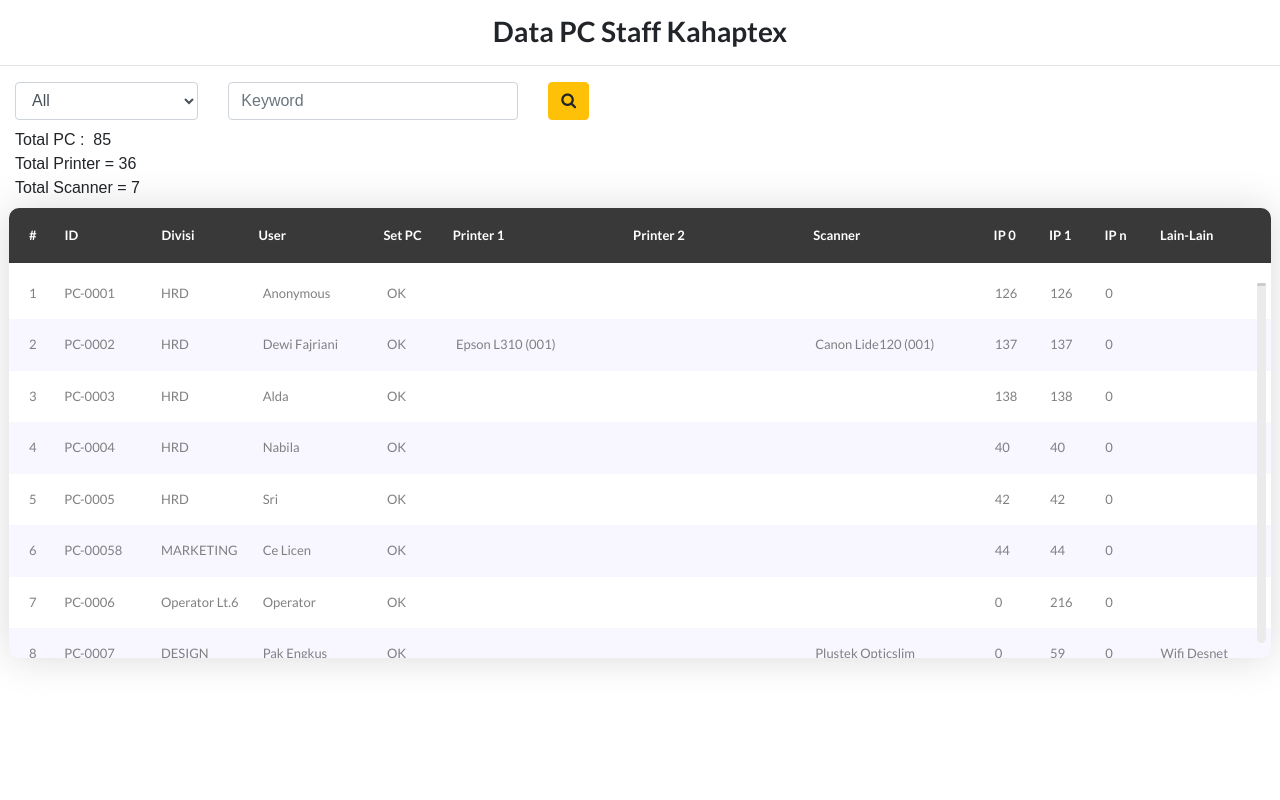
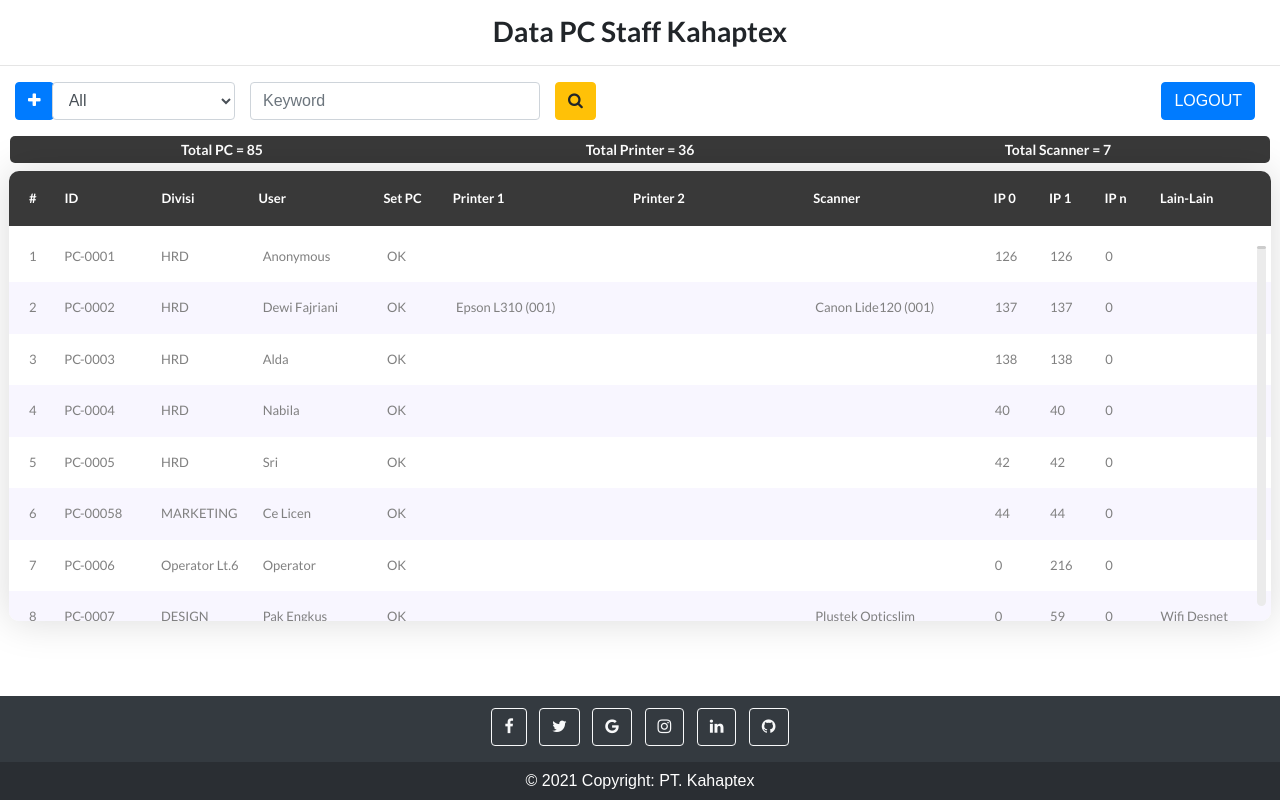
Before and after one commit to septyanid/pcid, a PHP site: page /index2 in a window 1280 px wide. Run offline with PHP 8.4, Linux system fonts and the light colour scheme; data comes from the database, SQL or seed files in the repository; lists and menus that the app fills with data are empty; some libraries are stand-ins or nearby versions.

Commit message:
fix index2

```diff
--- a/index2.php
+++ b/index2.php
@@ -1,5 +1,6 @@
 <?php
 include 'koneksi.php';
+session_start();
 ?>
 
 <!DOCTYPE html>
@@ -11,6 +12,7 @@ include 'koneksi.php';
 <!--===============================================================================================-->
 	<link rel="icon" type="image/png" href="images/icons/favicon.ico"/>
 <!--===============================================================================================-->
+	<!-- <link rel="stylesheet" type="text/css" href="vendor/bootstrap/css/bootstrap.min.css"> -->
 	<link rel="stylesheet" type="text/css" href="vendor/bootstrap/css/bootstrap.css">
 <!--===============================================================================================-->
 	<link rel="stylesheet" type="text/css" href="fonts/font-awesome/css/font-awesome.min.css">
@@ -28,7 +30,50 @@ include 'koneksi.php';
 <body>
 
 	<h3 class="judul">Data PC Staff Kahaptex</h3>
-	<hr />
+<hr />
+
+<?php
+		if(isset($_GET['pesan'])){
+			$pesan = $_GET['pesan'];
+			if($pesan == "input"){
+				echo '<div class="alert alert-primary" role="alert">
+						<button type="button" class="close" data-dismiss="alert" aria-label="Close"> <span aria-hidden="true">&times;</span> </button>
+						<strong> Sukses..!</strong> Data Berhasil Tersimpan.
+						</div>';
+				echo '<meta http-equiv="refresh" content="3;url=index.php">';
+			}else if($pesan == "gagal input"){
+				echo '<div class="alert alert-primary" role="alert">
+						<button type="button" class="close" data-dismiss="alert" aria-label="Close"> <span aria-hidden="true">&times;</span> </button>
+						<strong> Maaf..!</strong> Data Gagal Tersimpan.
+						</div>';
+				echo '<meta http-equiv="refresh" content="3;url=index.php">';
+			}else if($pesan == "update"){
+				echo '<div class="alert alert-primary" role="alert">
+						<button type="button" class="close" data-dismiss="alert" aria-label="Close"> <span aria-hidden="true">&times;</span> </button>
+						<strong> Sukses..!</strong> Data Berhasil Diubah.
+						</div>';
+				echo '<meta http-equiv="refresh" content="3;url=index.php">';
+			}else if($pesan == "gagal update"){
+				echo '<div class="alert alert-primary" role="alert">
+						<button type="button" class="close" data-dismiss="alert" aria-label="Close"> <span aria-hidden="true">&times;</span> </button>
+						<strong> Maaf..!</strong> Data Gagal Diubah.
+						</div>';
+				echo '<meta http-equiv="refresh" content="3;url=index.php">';
+			}else if($pesan == "delete"){
+				echo '<div class="alert alert-primary" role="alert">
+						<button type="button" class="close" data-dismiss="alert" aria-label="Close"> <span aria-hidden="true">&times;</span> </button>
+						<strong> Sukses..!</strong> Data Berhasil Terhapus.
+						</div>';
+				echo '<meta http-equiv="refresh" content="3;url=index.php">';
+			}else if($pesan == "gagal delete"){
+				echo '<div class="alert alert-primary" role="alert">
+						<button type="button" class="close" data-dismiss="alert" aria-label="Close"> <span aria-hidden="true">&times;</span> </button>
+						<strong> Maaf..!</strong> Data Gagal Dihapus.
+						</div>';
+				echo '<meta http-equiv="refresh" content="3;url=index.php">';
+			}
+		}
+	?>
 
 <?php
 	$s_jurusan="";
@@ -40,17 +85,17 @@ include 'koneksi.php';
 ?>
 
 <form method="POST" action="">
-    <div class="row mb-2">
-    	<!-- <div class="col-sm-2" >
-	        <a href="#" type="button" class="btn btn-primary2" data-toggle="modal" data-target="#ModalInput">Tambah Data</a>
-	    </div> -->
+    <div class="row mb-3">
+    	<div class="col-sm-1" >
+	        <a href="#" type="button" class="btn btn-primary2" data-toggle="modal" data-target="#ModalInput"><i class="fa fa-plus"></i></a>
+	    </div>
     	<div class="col-sm-2">
-            <select name="s_jurusan" id="s_jurusan" class="form-control">
+            <select name="s_jurusan" id="s_jurusan" class="form-control all">
                 <option value="">All</option>
                 <option value="manager" <?php if ($s_jurusan=="manager"){ echo "selected"; } ?>>MANAGER</option>
                 <option value="hrd" <?php if ($s_jurusan=="hrd"){ echo "selected"; } ?>>HRD</option>
                 <option value="design" <?php if ($s_jurusan=="design"){ echo "selected"; } ?>>DESIGN</option>
-                <option value="it" <?php if ($s_jurusan=="it"){ echo "selected"; } ?>>IT</option>
+                <option value="teknik" <?php if ($s_jurusan=="teknik"){ echo "selected"; } ?>>TEKNIK</option>
                 <option value="exim" <?php if ($s_jurusan=="exim"){ echo "selected"; } ?>>EXIM</option>
                 <option value="stok" <?php if ($s_jurusan=="stok"){ echo "selected"; } ?>>STOK LT.4</option>
                 <option value="law" <?php if ($s_jurusan=="law"){ echo "selected"; } ?>>LAW</option>
@@ -65,23 +110,27 @@ include 'koneksi.php';
                 <option value="marketing" <?php if ($s_jurusan=="marketing"){ echo "selected"; } ?>>MARKETING</option>
             </select>
     	</div>
-	    <div class="col-sm-3" >
-	        <input type="text" placeholder="Keyword" name="s_keyword" id="s_keyword" class="form-control" value="<?php echo $s_keyword; ?>">
+	    <div class="col-sm-3">
+	        <input type="text" placeholder="Keyword" name="s_keyword" id="s_keyword" class="form-control key" value="<?php echo $s_keyword; ?>">
 	    </div>
-	    <div class="col-sm-1" >
-	        <button id="search" name="search" class="btn btn-warning"><i class="fa fa-search"></i></button>
+	    <div class="col-sm-2">
+	        <button id="search" name="search" class="btn btn-warning srch"><i class="fa fa-search"></i></button>
+	    </div>
+	    <div class="col">
+	        <a href="logout.php" type="button" class="btn btn-logout">LOGOUT</a>
 	    </div>
 	</div>
 
-	<div class="col-md">
+<div class="row total">
+	<div class="col-sm">
 <?php
 		$sql_jml = mysqli_query($konek, "SELECT printer1 FROM pcid");
 		$jml_pc = mysqli_num_rows($sql_jml);
 ?>
-	    	Total PC :&nbsp; <?php echo $jml_pc ?>
+	    	Total PC = <?php echo $jml_pc ?>
   	</div>
 
-  	<div class="col-md">
+  	<div class="col-sm">
 <?php
 		$result=mysqli_query($konek, "SELECT count(printer1) as total from pcid");
 		$data=mysqli_fetch_assoc($result);
@@ -92,13 +141,14 @@ include 'koneksi.php';
 		Total Printer = <?php echo $data['total']+$data2['total2']; ?>
   	</div>
 
-  	<div class="col-md">
+  	<div class="col-sm">
 <?php
 		$jml_sc=mysqli_query($konek, "SELECT count(scanner) as sc from pcid");
 		$data_sc=mysqli_fetch_assoc($jml_sc);
 ?>
 	    Total Scanner = <?php echo $data_sc['sc']; ?>
   	</div>
+ </div>
 
 </form>
 <!-- ============================Modal Input================================-->
@@ -114,17 +164,22 @@ include 'koneksi.php';
       <div class="modal-body">
       	<form role="form" action="action.php?act=input" method="post">
 <?php
-	//$proses = $_GET['proses'];
 
-				$sql = "SELECT no_pc FROM `pcid` order by no_pc DESC";
-				$hasil = mysqli_query($konek, $sql);
-				$data = mysqli_fetch_array($hasil);
-				$no_pc = $data['no_pc'];
+	$query = mysqli_query($konek, "SELECT max(no_pc) as pcTerbesar FROM pcid");
+	$data = mysqli_fetch_array($query);
+	$no_pc = $data['pcTerbesar'];
+
+	$urutan = (int) substr($no_pc, 3);
+
+	$urutan++;
+
+	$huruf = "PC-";
+	$no_pc = $huruf . sprintf("%04s", $urutan);
 
 ?>
 	<div class="form-group">
 	    <label>ID</label>
-	    <input type="text" class="form-control" name="no_pc" value="<?php echo $no_pc ?>">
+	    <input type="text" class="form-control" name="no_pc" value="<?php echo $no_pc ?>" readonly>
   	</div>
 
   	<div class="form-group">
@@ -134,7 +189,7 @@ include 'koneksi.php';
 	    		<option value="MANAGER">MANAGER</option>
 	    		<option value="HRD">HRD</option>
 	    		<option value="DESIGN">DESIGN</option>
-	    		<option value="IT">IT</option>
+	    		<option value="TEKNIK">TEKNIK</option>
 	    		<option value="EXIM">EXIM</option>
 	    		<option value="STOK LT.4">STOK LT.4</option>
 	    		<option value="LAW">LAW</option>
@@ -241,9 +296,9 @@ include 'koneksi.php';
     $search_jurusan = '%'. $s_jurusan .'%';
     $search_keyword = '%'. $s_keyword .'%';
     $no = 1;
-    $query = "SELECT * FROM pcid WHERE divisi LIKE ? AND (no_pc LIKE ? OR divisi LIKE ? OR nama_user LIKE ? OR ip0 LIKE ? OR ip1 LIKE ?) ORDER BY id ASC";
+    $query = "SELECT * FROM pcid WHERE divisi LIKE ? AND (no_pc LIKE ? OR divisi LIKE ? OR printer1 LIKE ? OR printer2 LIKE ? OR scanner LIKE ? OR nama_user LIKE ? OR ip0 LIKE ? OR ip1 LIKE ?) ORDER BY id ASC";
     $dewan1 = $konek->prepare($query);
-    $dewan1->bind_param('ssssss', $search_jurusan, $search_keyword, $search_keyword, $search_keyword, $search_keyword, $search_keyword);
+    $dewan1->bind_param('sssssssss', $search_jurusan, $search_keyword, $search_keyword, $search_keyword, $search_keyword, $search_keyword, $search_keyword, $search_keyword, $search_keyword);
     $dewan1->execute();
     $res1 = $dewan1->get_result();
 
@@ -312,13 +367,11 @@ include 'koneksi.php';
 				$lain_lain = $data2['lain_lain'];
 
 ?>
-	<div class="form-group">
-	    <label>#</label>
-	    <input type="text" class="form-control" name="id" value="<?php echo $id ?>" readonly>
+	    <input type="hidden" class="form-control" name="id" value="<?php echo $id ?>" readonly>
 
-  	</div><div class="form-group">
+  	<div class="form-group">
 	    <label>ID</label>
-	    <input type="text" class="form-control" name="no_pc" value="<?php echo $no_pc ?>">
+	    <input type="text" class="form-control" name="no_pc" value="<?php echo $no_pc ?>" readonly>
   	</div>
 
   	<div class="form-group">
@@ -415,6 +468,9 @@ include 'koneksi.php';
 </div>
 </div>
 </div>
+	<?php
+	include 'footer.php';
+	?>
 <!--======================================End of Model Edit========================================-->
 
 <!--=======================================End of Table===========================================-->
@@ -454,5 +510,10 @@ include 'koneksi.php';
 			$.bootstrapGrowl("this is message is success");
 		}
 	</script> -->
+	<script>
+	$(document).ready(function(){
+	    $(".fade1").fadeIn(3000);
+	});
+	</script>
 </body>
 </html>
```
